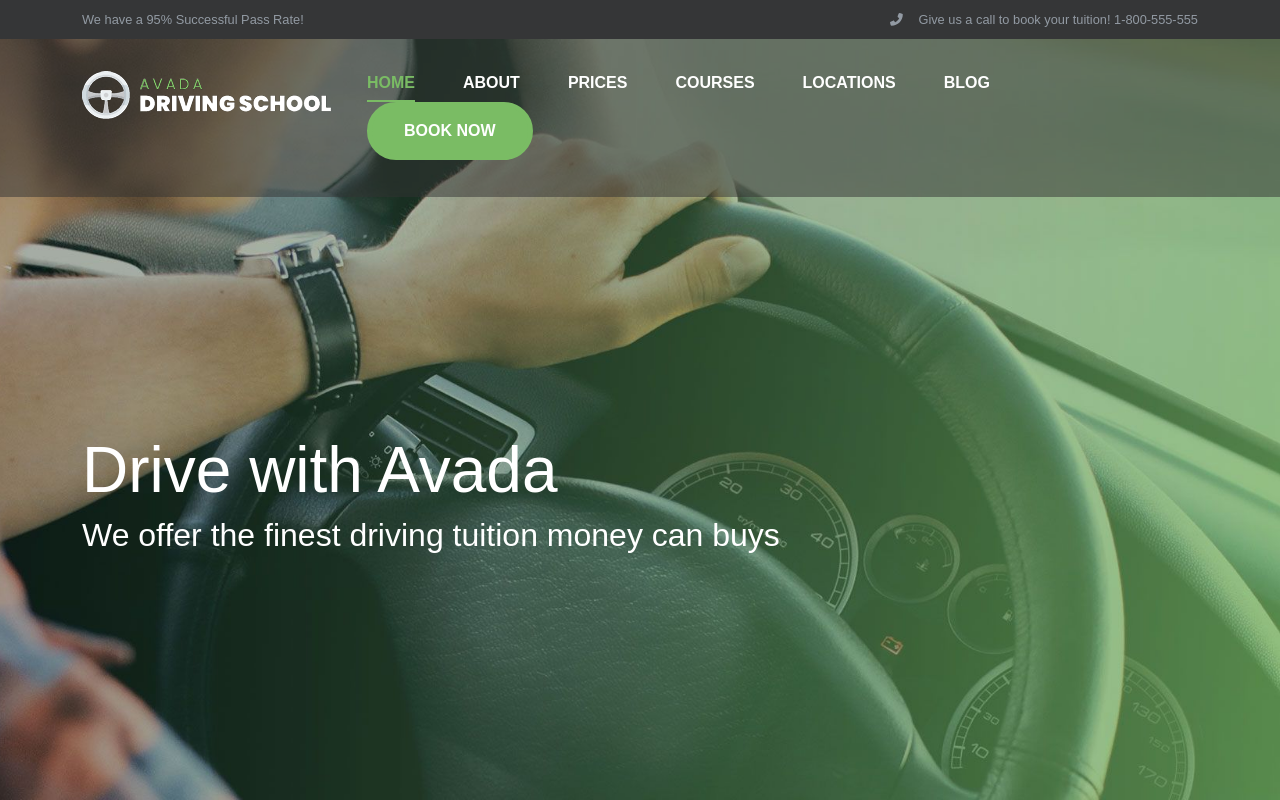
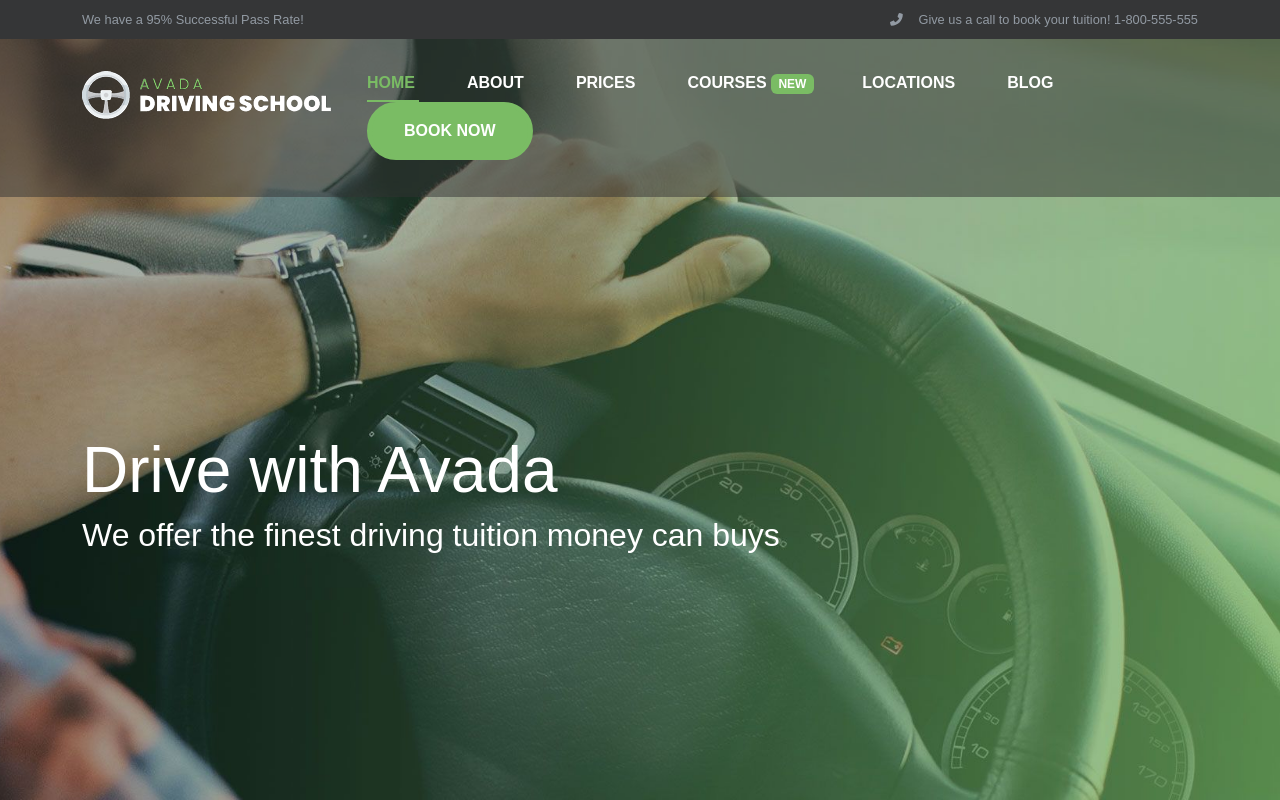
Before and after one commit to vincenzomercadante/proj-html-vuejs, a Vue app: page / in a window 1280 px wide. Built offline with nearby package versions, Linux system fonts and the light colour scheme.

Commit message:
feat: add nav link badge

```diff
--- a/src/App.vue
+++ b/src/App.vue
@@ -14,37 +14,37 @@ export default {
             linkName: "home",
             href: "#",
             active: true,
-            badges: [],
+            badge: {},
           },
           {
             linkName: "about",
             href: "#",
             active: false,
-            badges: [],
+            badge: {},
           },
           {
             linkName: "prices",
             href: "#",
             active: false,
-            badges: [],
+            badge: {},
           },
           {
             linkName: "courses",
             href: "#",
             active: false,
-            badge: [{ text: "new", type: "new-item" }],
+            badge: { text: "new", type: "new-item" },
           },
           {
             linkName: "locations",
             href: "#",
             active: false,
-            badges: [],
+            badge: {},
           },
           {
             linkName: "blog",
             href: "#",
             active: false,
-            badges: [],
+            badge: {},
           },
         ],
         button: {
--- a/src/components/AppHeader.vue
+++ b/src/components/AppHeader.vue
@@ -1,9 +1,10 @@
 <script>
 import AppButton from "./AppButton.vue";
 import AppHero from "./AppHero.vue";
+import NavBadge from "./NavBadge.vue";
 
 export default {
-  components: { AppButton, AppHero },
+  components: { AppButton, AppHero, NavBadge },
 
   props: {
     button: Object,
@@ -49,7 +50,10 @@ export default {
                 class="me-5"
                 :class="link.active ? 'active' : ''"
               >
-                <a :href="link.href">{{ link.linkName }}</a>
+                <!-- text -->
+                <a :href="link.href" class="me-1">{{ link.linkName }}</a>
+                <!-- badge -->
+                <NavBadge :badge="link.badge" v-if="link.badge" />
               </li>
               <!-- button link -->
               <li>
@@ -60,6 +64,8 @@ export default {
         </div>
       </div>
     </nav>
+
+    <!-- App hero section -->
     <AppHero />
   </header>
 </template>
--- /dev/null
+++ b/src/components/NavBadge.vue
@@ -0,0 +1,20 @@
+<script>
+export default {
+  props: {
+    badge: Object,
+  },
+};
+</script>
+
+<template>
+  <span class="badge" :class="badge.type">{{ badge.text }}</span>
+</template>
+
+<style lang="scss" scoped>
+@use "../styles/partials/variables" as *;
+.new-item {
+  vertical-align: middle;
+  background-color: $primary-color;
+  color: $secondary-color;
+}
+</style>
```
